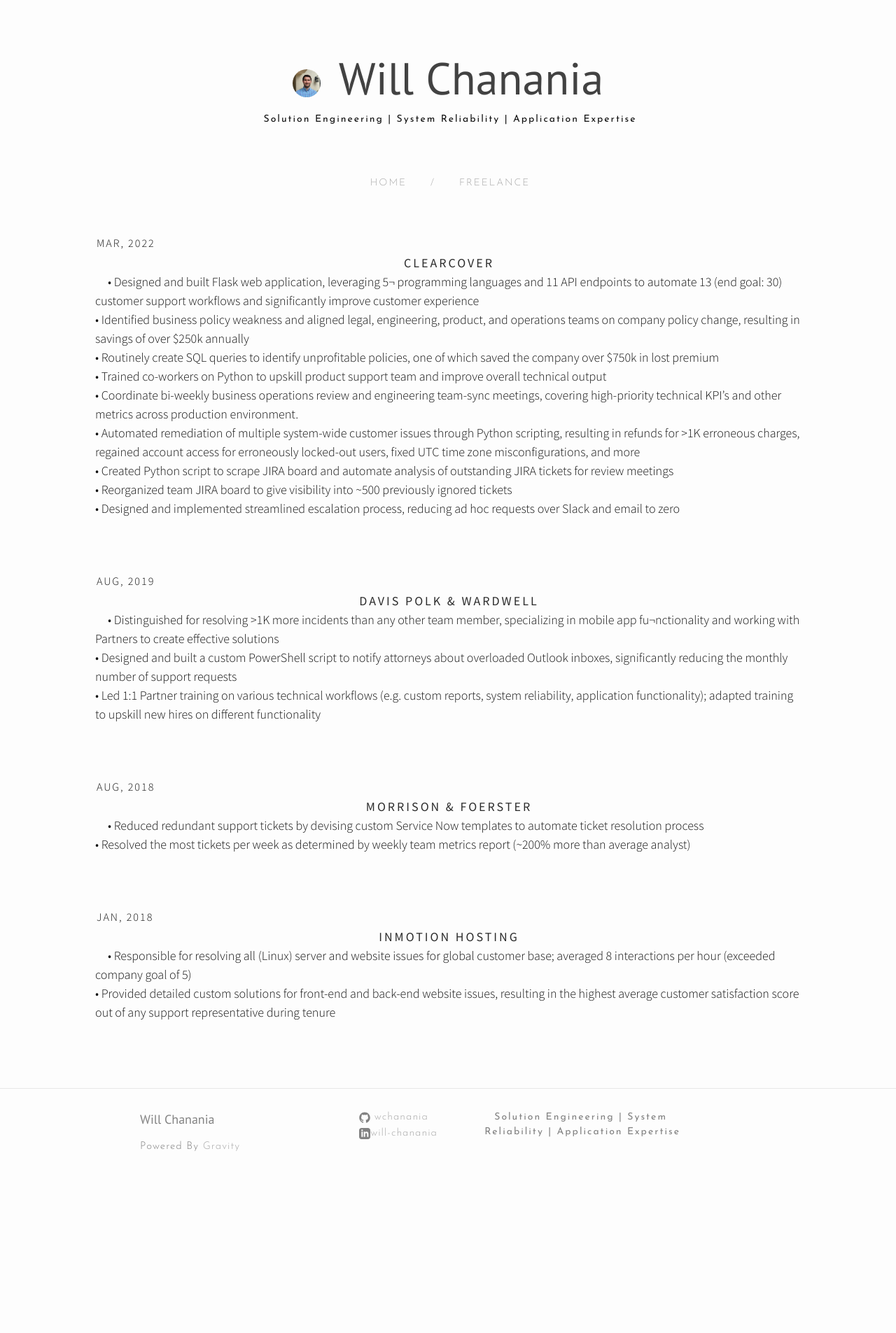
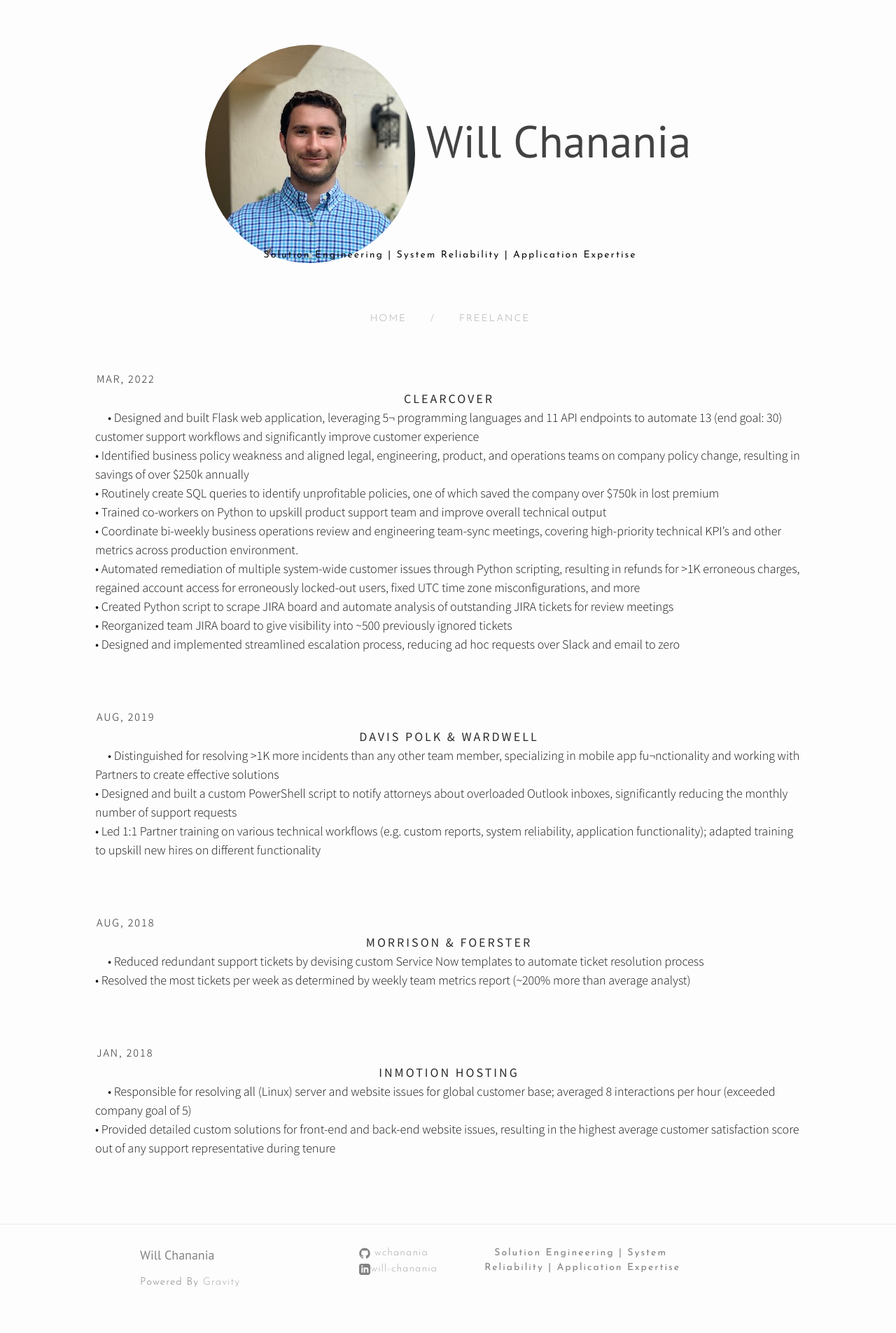
Before and after one commit to wchanania/wchanania.github.io, a Jekyll site: the page built from index.html, in a window 1280 px wide. Shown: the whole page at 70% size. Built offline with Jekyll 4.4.1, drawn with Linux system fonts in a browser that asks for light colours; nearby versions of some CDN libraries; the list of posts is cut into pages by our own code; before the commit the page ends 1711 px from its top, so only the background shows below that.

Commit message:
fix: prof pic resolution and styling

```diff
--- a/css/style.scss
+++ b/css/style.scss
@@ -735,9 +735,11 @@
 }
 
 .nav-pic {
-  width: 40px;
-  height: 40px;
-  border-radius: 50%;
-  object-fit: cover;
-  margin-right: 10px;
+  background-image: url(https://wchanania.github.io//profile_picture.jpg);
+    background-size: 120%;
+    min-height: 100px;
+    min-width: 101px;
+    display: inline-flex;
+    border-radius: 50%;
+    margin-bottom: -22px;
 }
```
Also changed, not shown: profile_picture.jpg.
